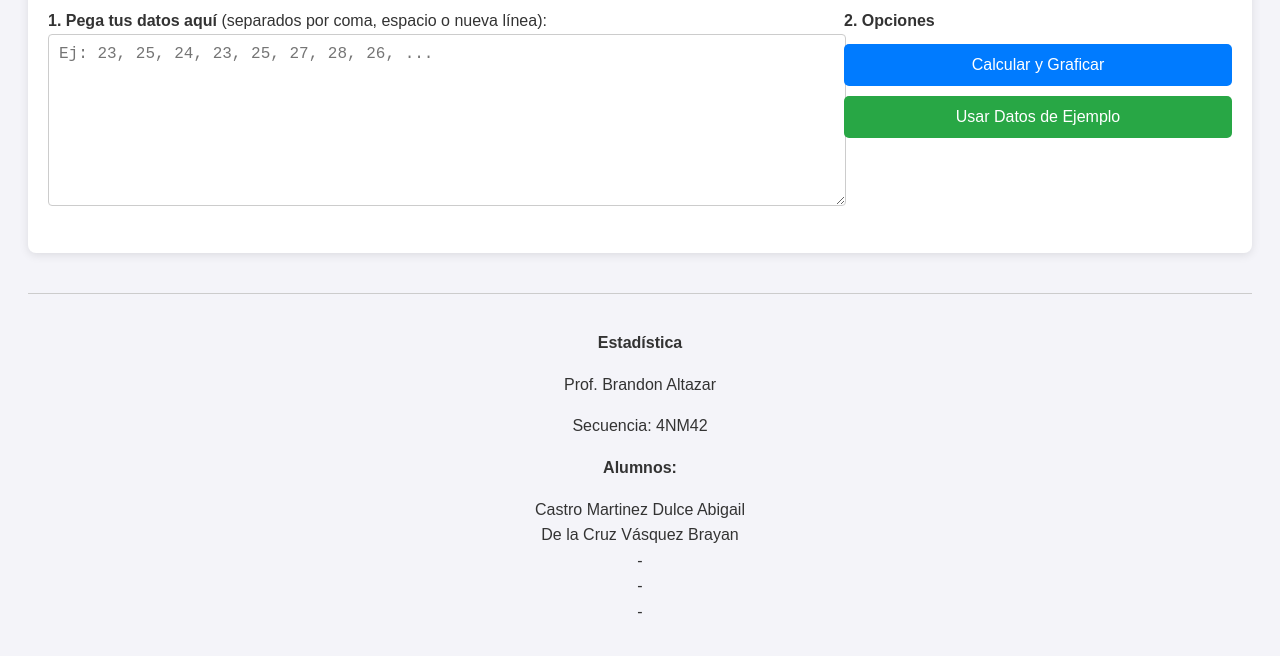
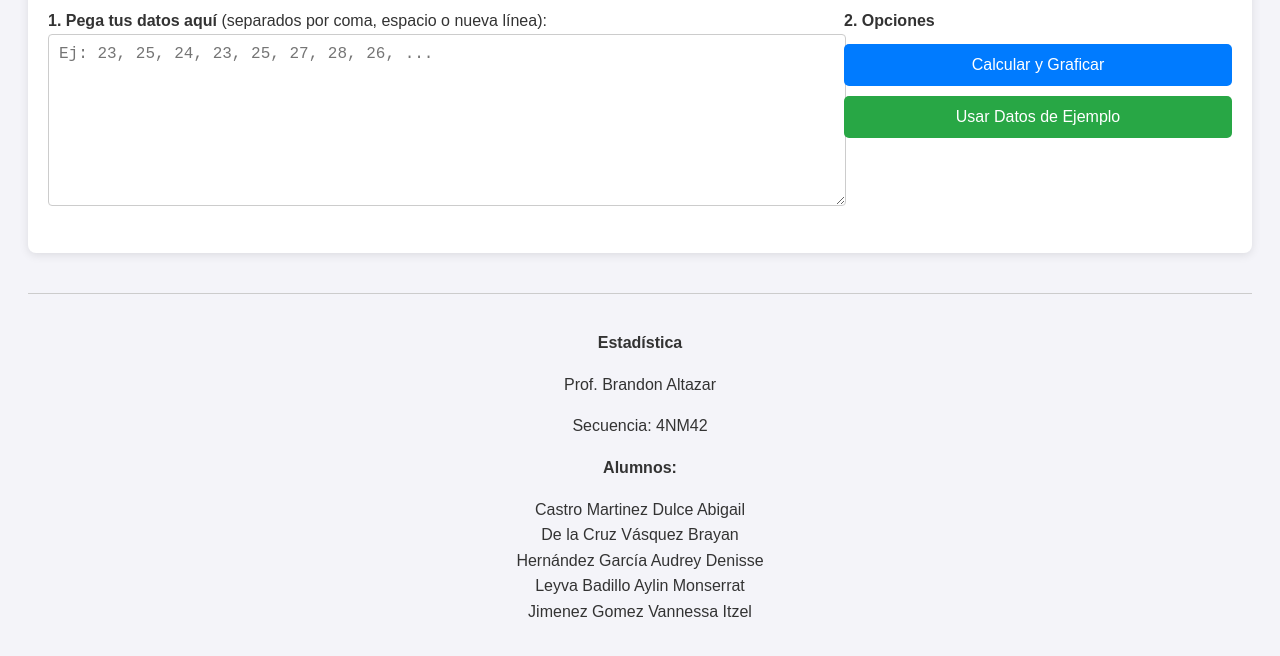
Before and after one commit to brayanvx11/datos-agrupados, a plain HTML site: page index.html in a window 1280 px wide. Shown: the part 134-790 px from the top of the page. Drawn offline with nearby package versions, Linux system fonts and the light colour scheme.

Commit message:
update index
se agregaron los nombres q faltaban

```diff
--- a/index.html
+++ b/index.html
@@ -530,12 +530,13 @@
         <ul style="list-style-type: none; padding: 0;">
             <li>Castro Martinez Dulce Abigail</li>
             <li>De la Cruz Vásquez Brayan</li>
-            <li>-</li>
-            <li>-</li>
-            <li>-</li>
+            <li>Hernández García Audrey Denisse</li>
+            <li>Leyva Badillo Aylin Monserrat</li>
+            <li>Jimenez Gomez Vannessa Itzel</li>
         </ul>
     </div>
 </footer>
 
 </body>
+
 </html>
```
